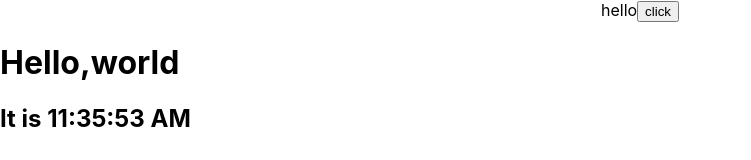
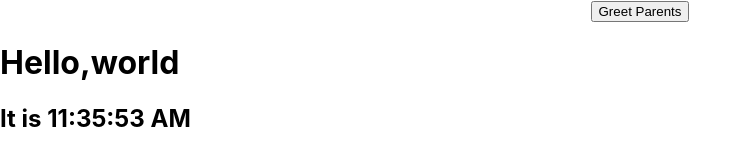
Before and after one commit to ShakyaSaurav/React-Basic, a React (Create React App) app: page / in a window 1280 px wide. Shown: the top 160 px of the page, without its empty margins (0-751 px from the left). Built offline with nearby package versions, Linux system fonts and the light colour scheme.

Commit message:
parent and child binding

```diff
--- a/src/App.js
+++ b/src/App.js
@@ -8,10 +8,12 @@
 import FunctionClick from './components/FunctionClick';
 import ClassClick from './components/ClassClick';
 import EventBind from './components/EventBind';
+import ParentComponent from './components/ParentComponent';
 function App() {
   return (
     <div className="App">
-      <EventBind/>
+      <ParentComponent/>
+      {/* <EventBind/> */}
       {/* <FunctionClick/>
       <ClassClick/> */}
       {/* <Counter/> */}
--- /dev/null
+++ b/src/components/ChildComponent.js
@@ -0,0 +1,9 @@
+import React from 'react'
+
+function ChildComponent() {
+  return (
+    <div><button>Greet Parents</button></div>
+  )
+}
+
+export default ChildComponent
--- /dev/null
+++ b/src/components/ParentComponent.js
@@ -0,0 +1,26 @@
+import React, { Component } from 'react'
+import ChildComponent from './ChildComponent'
+
+class ParentComponent extends Component {
+    constructor(props) {
+      super(props)
+
+      this.state = {
+         parentName: 'Parent'
+      }
+      this.greetParent= this.greetParent.bind(this)
+    }
+    greetParent(){
+        alert(`Hello ${this.state.parentName}`)
+    }
+  render() {
+    return (
+      <div>
+        <ChildComponent/>
+
+        </div>
+    )
+  }
+}
+
+export default ParentComponent
```
